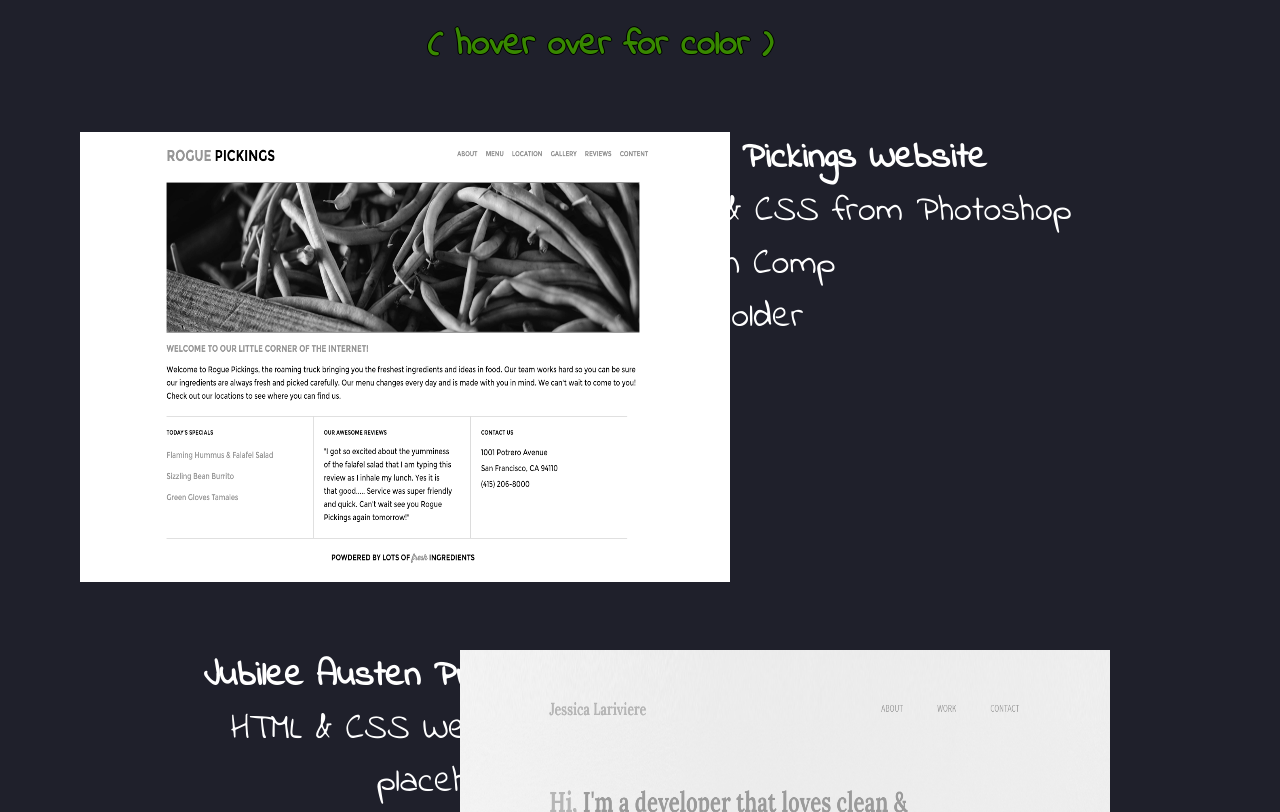
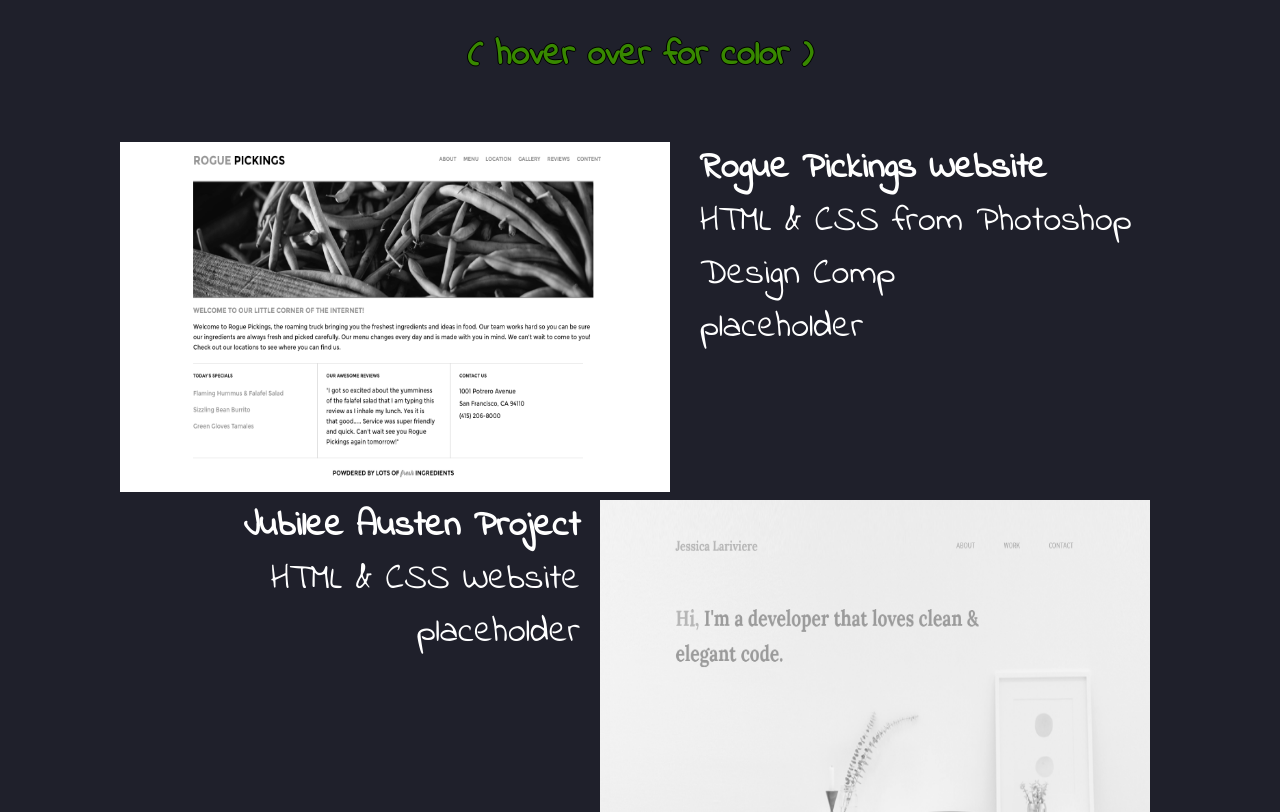
Before and after one commit to Jessica-Lariviere/Portfolio-site, a plain HTML site: page index.html in a window 1280 px wide. Shown: the part 1020-1832 px from the top of the page. Drawn offline with Linux system fonts and the light colour scheme.

Commit message:
removed float on full-width, added clear to jubilee text

```diff
--- a/css/main.css
+++ b/css/main.css
@@ -17,7 +17,7 @@ a{
 /*GRID*/
 .full-width, .half-width, .third-width{
 margin: 0 auto;
-float:left;
+
 }
 
 .half-width, .third-width{
@@ -156,12 +156,12 @@ img {
 
 article img{
 
-	height:450px;
-	width: 650px;
+	height:350px;
+	width: 550px;
 }
 
 #rogue-img, #holstee-img{
-	padding:0 0 0 80px;
+	padding-left: 80px;
 }
 
 #jubilee-img{
@@ -169,21 +169,17 @@ article img{
 	padding-right: 80px;
 }
 
-
 h3{
 	font-size: 46px;
 	text-align:center;
 	color:#ed1775;
+
 }
-h4{
+h4, p{
 	font-size: 36px;
 	margin: 0 auto;
 }
 
-p{
-	font-size: 36px;
-	margin:0 auto;
-}
 #portfolio h4{
 	font-size: 36px;
 	text-align:center;
@@ -192,7 +188,7 @@ p{
 #rogue-text, #holstee-text{
 	text-align: left;
 	width: 45%;
-	padding-left:40px;
+	padding-left:60px;
 
 
 
@@ -203,6 +199,7 @@ p{
 	text-align: right;
 	padding-right: 50px;
 	width: 45%;
+	clear: left;
 }
 
 
```
